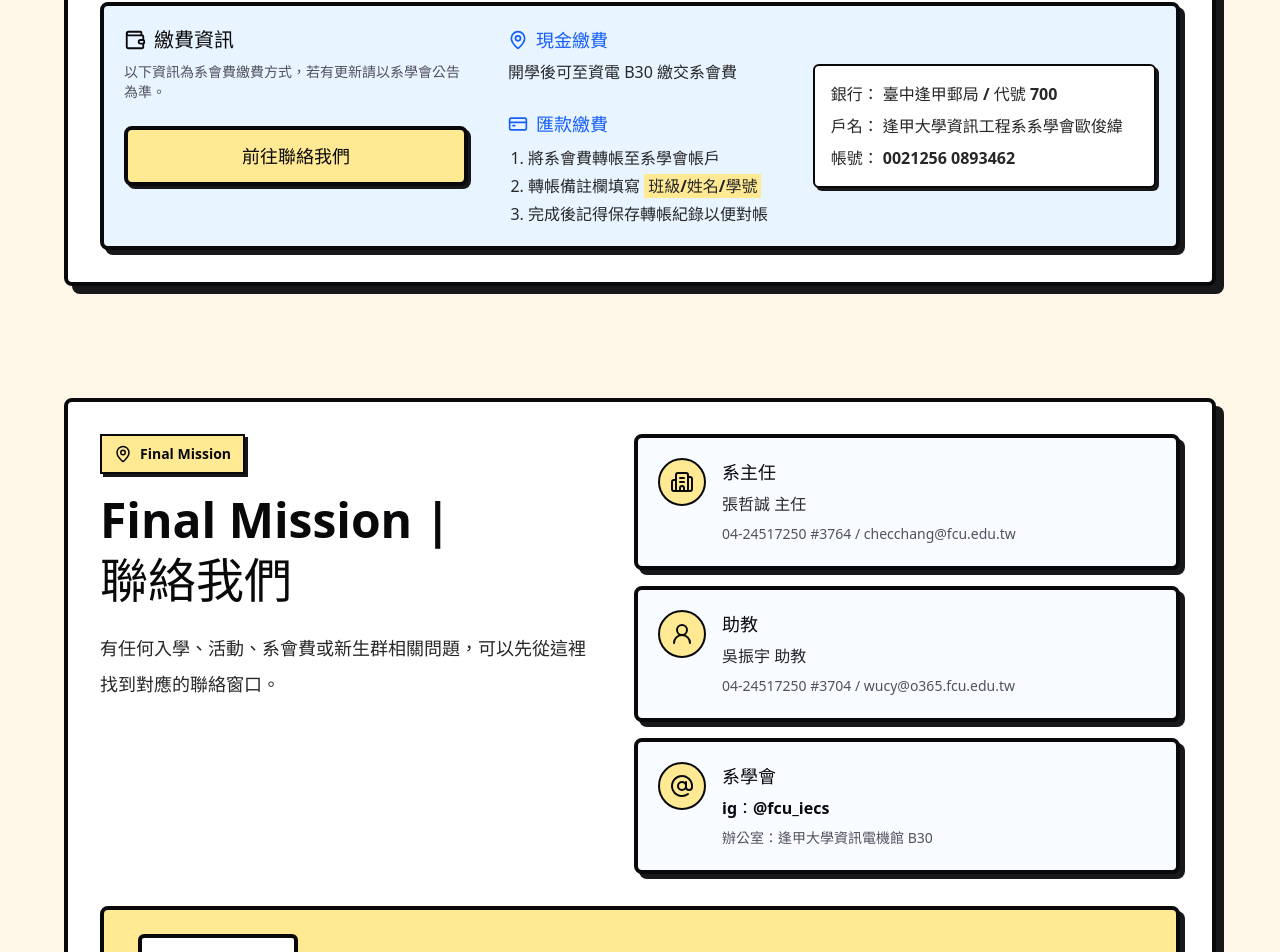
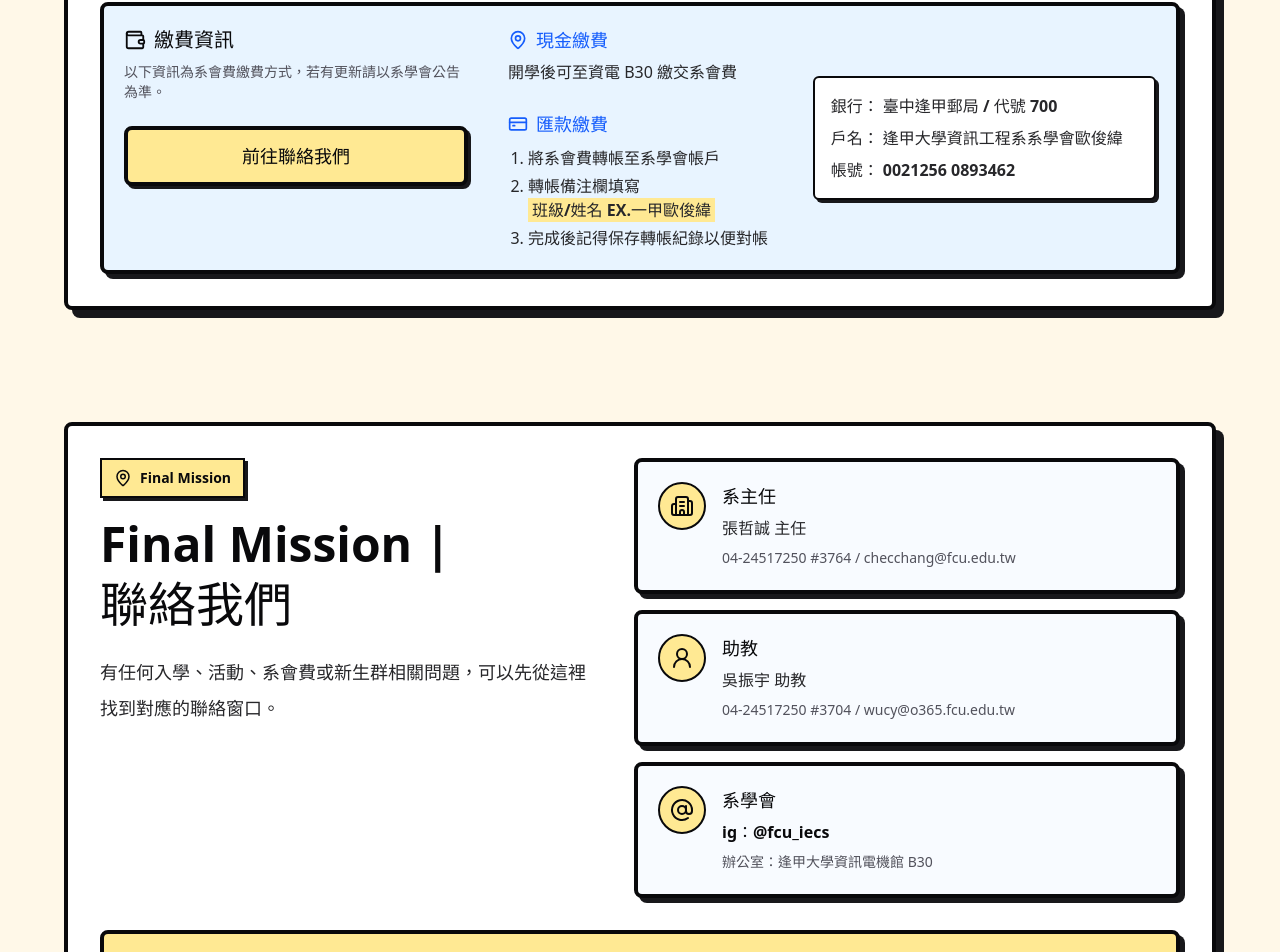
Before and after one commit to AllEnough/iecs_handbook, a React (Vite) app: page / in a window 1280 px wide. Shown: the part 2632-3584 px from the top of the page. Built offline with nearby package versions, Linux system fonts and the light colour scheme.

Commit message:
fix: update transfer note copy

```diff
--- a/src/components/FeeSection.jsx
+++ b/src/components/FeeSection.jsx
@@ -130,7 +130,7 @@ function FeeSection() {
                     </h4>
                     <ol className="mt-2 ml-5 list-decimal space-y-1 text-sm font-medium md:text-base">
                       <li>將系會費轉帳至系學會帳戶</li>
-                      <li>轉帳備註欄填寫 <span className="inline-block bg-[#ffe993] px-1 font-bold">班級/姓名/學號</span></li>
+                      <li>轉帳備注欄填寫 <span className="inline-block bg-[#ffe993] px-1 font-bold">班級/姓名 EX.一甲歐俊緯</span></li>
                       <li>完成後記得保存轉帳紀錄以便對帳</li>
                     </ol>
                   </div>
```
